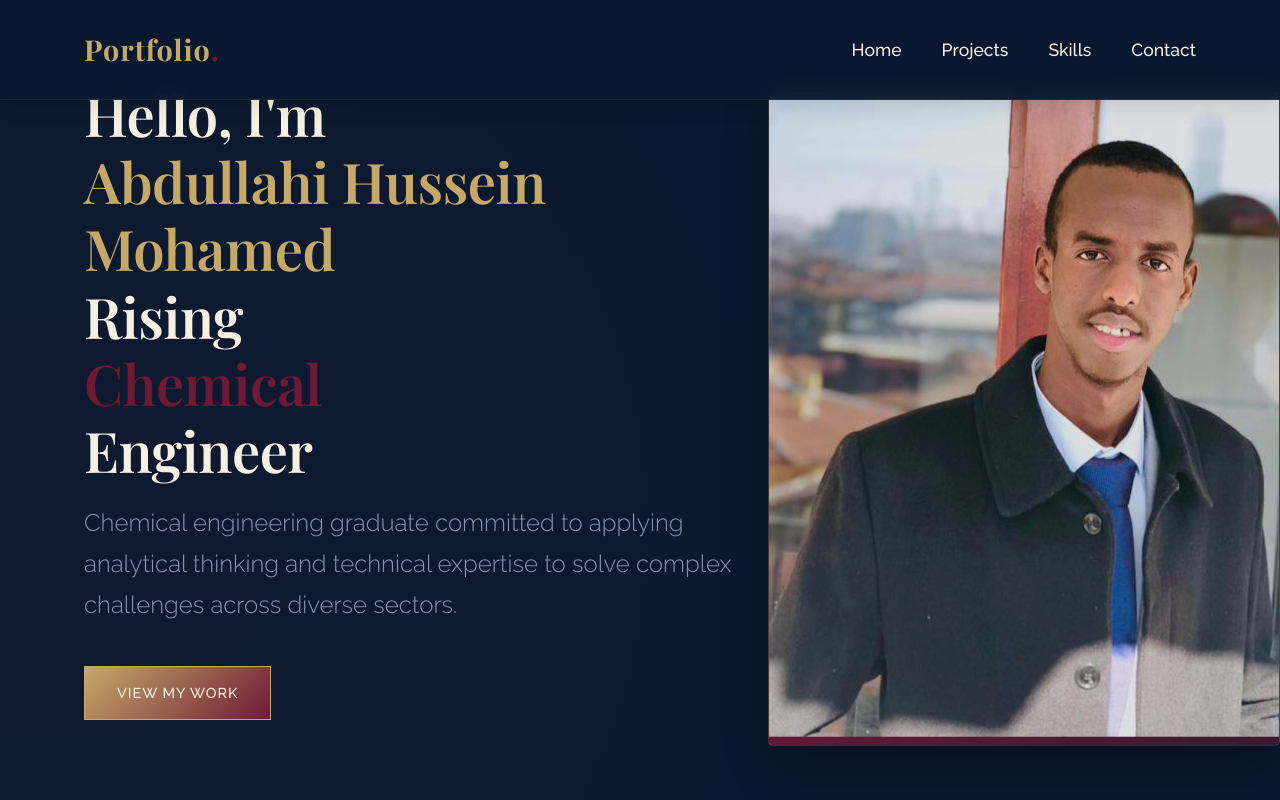
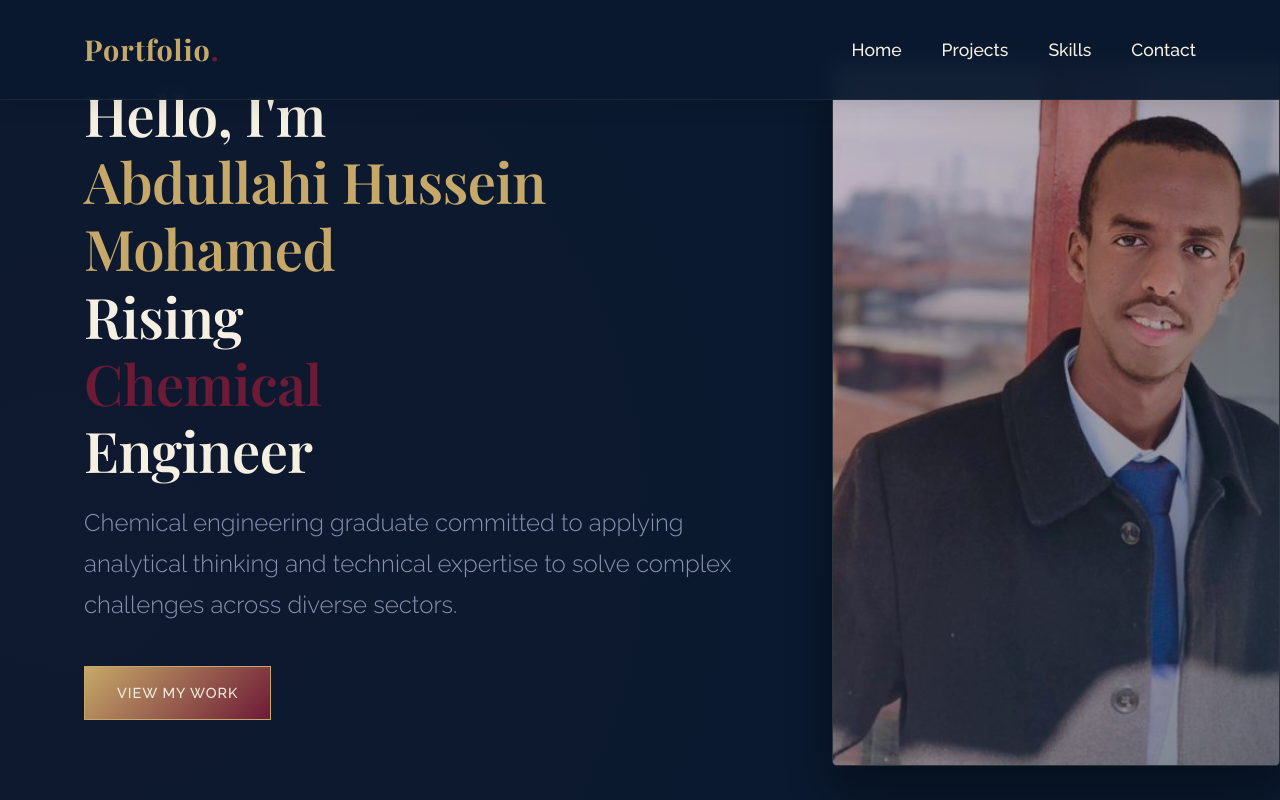
Before and after one commit to Wiilwaal713/portfolio, a plain HTML site: page index.html in a window 1280 px wide. Shown: the top 800 px of the page. Drawn offline with nearby package versions, Linux system fonts and the light colour scheme.

Commit message:
Update index.html

```diff
--- a/index.html
+++ b/index.html
@@ -253,21 +253,40 @@
     top: 50%;
     right: 0;
     transform: translateY(-50%);
-            width: 40%;
-            height: 80%;
+    width: 35%;
+    height: 85%;
     border-radius: 5px;
     overflow: hidden;
     border: 1px solid rgba(198, 169, 105, 0.2);
-            box-shadow: 0 20px 50px rgba(0, 0, 0, 0.3);
-            background: linear-gradient(45deg, var(--deep-burgundy), var(--dark-navy));
-            display: flex;
-            align-items: center;
-            justify-content: center;
-            color: var(--light-gold);
-            font-size: 2rem;
-            font-family: 'Playfair Display', serif;
-            font-style: italic;
-            opacity: 0.9;
+    box-shadow: 0 25px 50px rgba(0, 0, 0, 0.4);
+    opacity: 0.95;
+    z-index: 1;
+}
+
+.hero-image img {
+    width: 100%;
+    height: 100%;
+    object-fit: cover;
+    transition: transform 0.5s ease;
+}
+
+.hero-image:hover img {
+    transform: scale(1.03);
+}
+
+.hero-image::before {
+    content: '';
+    position: absolute;
+    top: 0;
+    left: 0;
+    width: 100%;
+    height: 100%;
+    background: linear-gradient(
+        to bottom right,
+        rgba(109, 26, 54, 0.2),
+        rgba(10, 25, 47, 0.5)
+    );
+    z-index: 2;
 }
 
         /* Projects Section */
```
Lines whose indentation alone changed are shown as unchanged.
